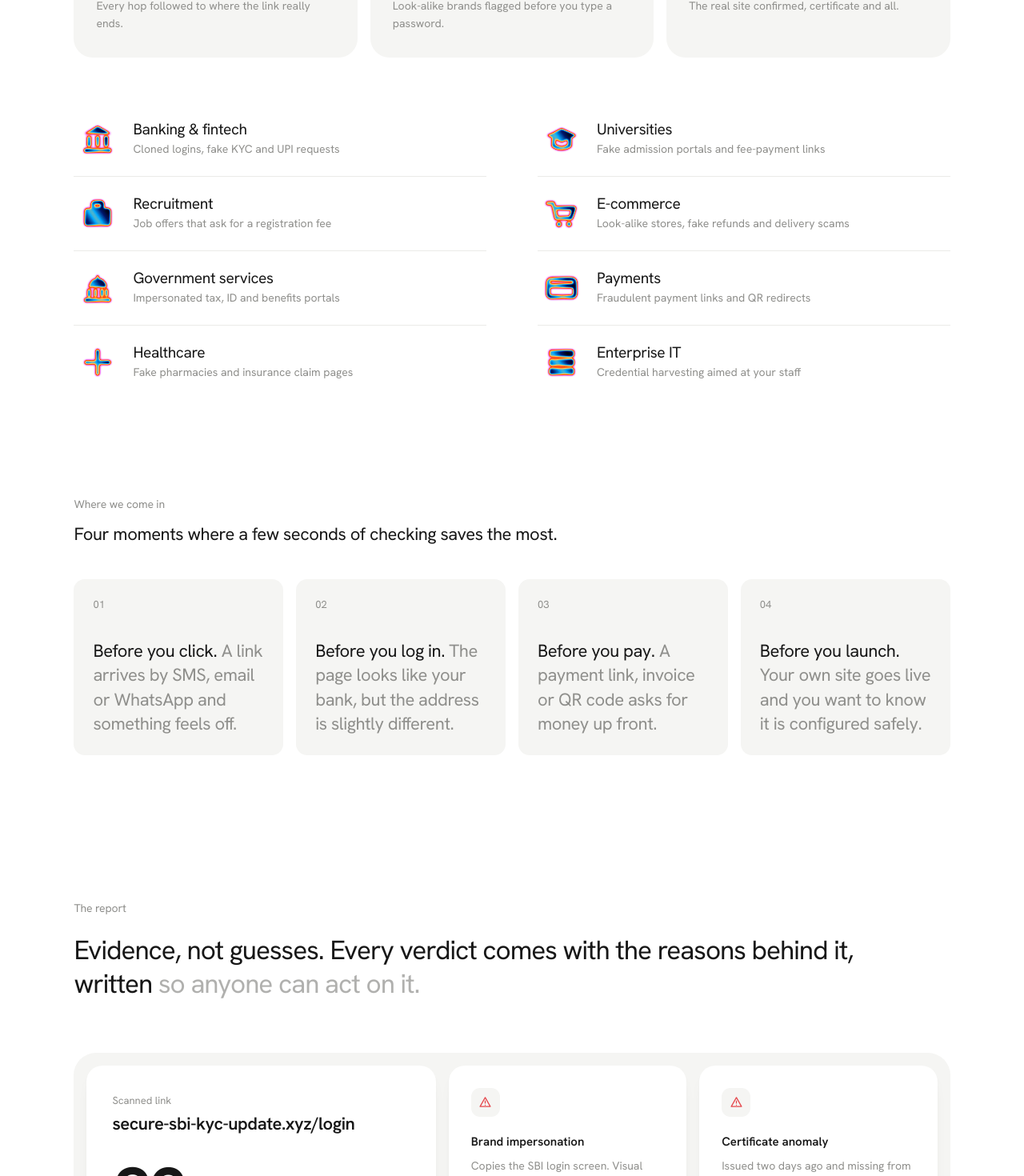
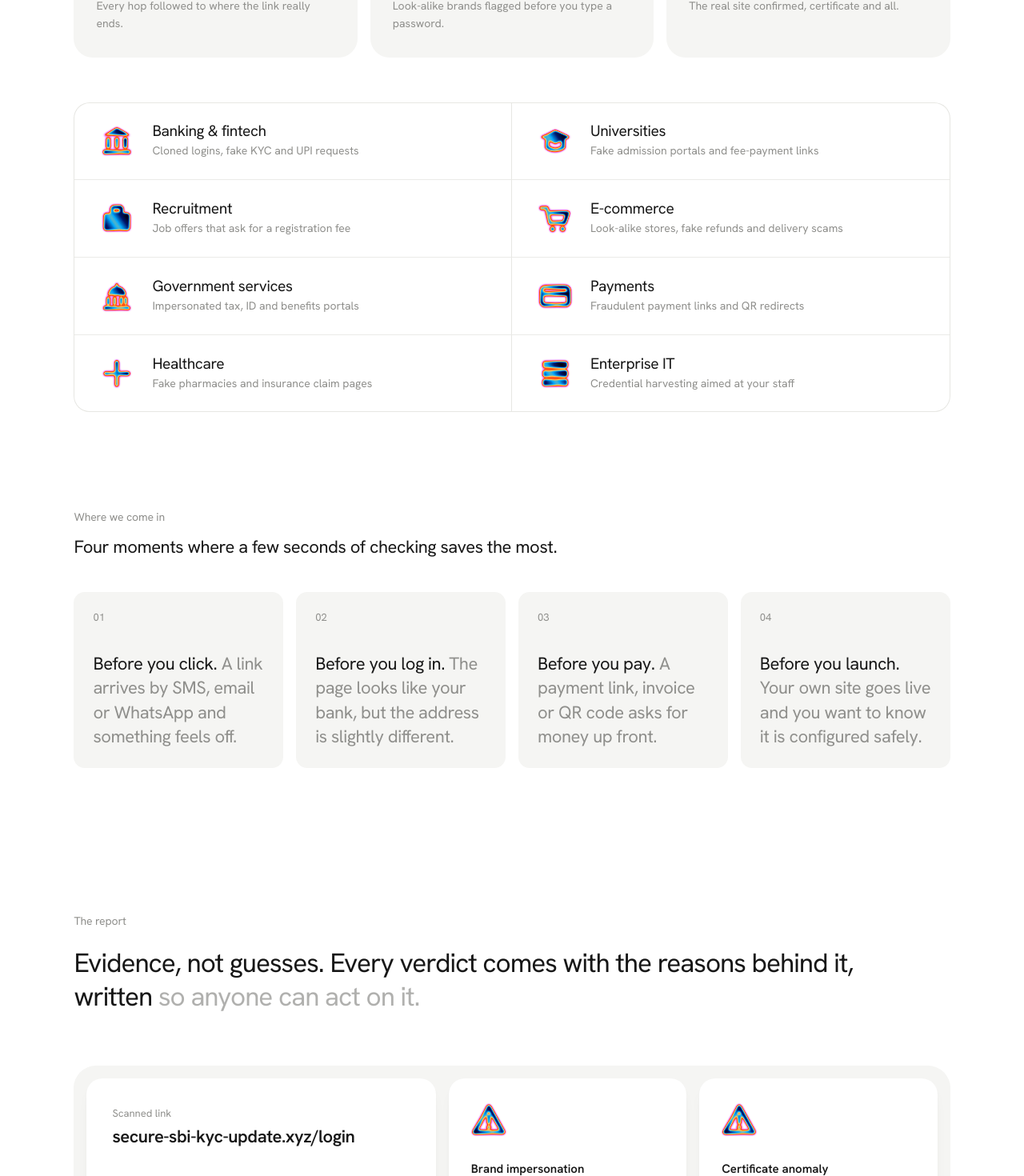
Before and after one commit to pradhan-not-found/Hackmatrix-26-, a Next.js app in the folder webassure/: page / in a window 1280 px wide. Shown: the part 3216-4686 px from the top of the page at 80% size. Built offline with nearby package versions, Linux system fonts and the light colour scheme; a web font is replaced by a local one.

Commit message:
feat(webassure): sector table frame and thermal report icons
- Frame the sector list as a two-column table (content unchanged)
- Thermal warning/check icons on the report evidence cards
- Drop unused icon imports

Co-Authored-By: Claude Opus 5.5 <noreply@anthropic.com>

```diff
--- a/webassure/src/components/Sections.jsx
+++ b/webassure/src/components/Sections.jsx
@@ -2,7 +2,7 @@
 
 import { useState } from 'react'
 import Link from 'next/link'
-import { AlertIcon, ArrowIcon, CheckIcon } from './Icons.jsx'
+import { ArrowIcon } from './Icons.jsx'
 import ScrollText from './ScrollText.jsx'
 import ThermalIcon from './ThermalIcon.jsx'
 
@@ -79,7 +79,7 @@ export function Report() {
         <ul className="rp__grid">
           {FINDINGS.map(([tone, title, text]) => (
             <li key={title} className="rp__item">
-              <span className={`rp__icon rp__icon--${tone}`}>{tone === 'ok' ? <CheckIcon /> : <AlertIcon />}</span>
+              <span className="rp__glow"><ThermalIcon shape={tone === 'ok' ? 'check' : 'alert'} size={56} /></span>
               <p className="rp__t">{title}</p>
               <p className="rp__d">{text}</p>
             </li>
--- a/webassure/src/components/ThermalIcon.jsx
+++ b/webassure/src/components/ThermalIcon.jsx
@@ -20,6 +20,13 @@ const SHAPES = {
     </>
   ),
   check: <path d="M34 106 L80 152 L168 52" fill="none" />,
+  alert: (
+    <>
+      <path d="M100 24 L182 170 H18 Z" fill="none" />
+      <path d="M100 78 V114" fill="none" />
+      <circle cx="100" cy="142" r="13" stroke="none" />
+    </>
+  ),
   shield: (
     <>
       <path d="M100 14 L174 42 V96 C174 142 142 176 100 190 C58 176 26 142 26 96 V42 Z" fill="none" />
--- a/webassure/src/styles/polish.css
+++ b/webassure/src/styles/polish.css
@@ -239,3 +239,19 @@
 .plan[data-featured] { background: var(--page); box-shadow: 0 30px 70px -40px rgba(0, 0, 0, 0.35), 0 2px 6px rgba(0, 0, 0, 0.04); }
 [data-theme='dark'] .plan[data-featured] { background: var(--console); box-shadow: 0 30px 70px -40px rgba(0, 0, 0, 0.8); }
 .plan[data-featured] .plan__icon { background: var(--tile); }
+
+/* ===== Sectors framed as a two-column table (content unchanged) ===== */
+.sectors {
+  gap: 0; border-radius: 20px; overflow: hidden;
+  box-shadow: inset 0 0 0 1px var(--line);
+}
+.sector { padding: 22px 28px; }
+.sector:nth-child(odd) { border-right: 1px solid var(--line); }
+.sector:nth-child(-n + 2) { border-top: 0; }
+.sector:hover { background: var(--tile); }
+@media (max-width: 767px) {
+  .sector:nth-child(odd) { border-right: 0; }
+}
+
+/* ===== Report findings: thermal icons ===== */
+.rp__glow { display: block; width: 56px; height: 56px; margin: -4px 0 14px -6px; }
```
